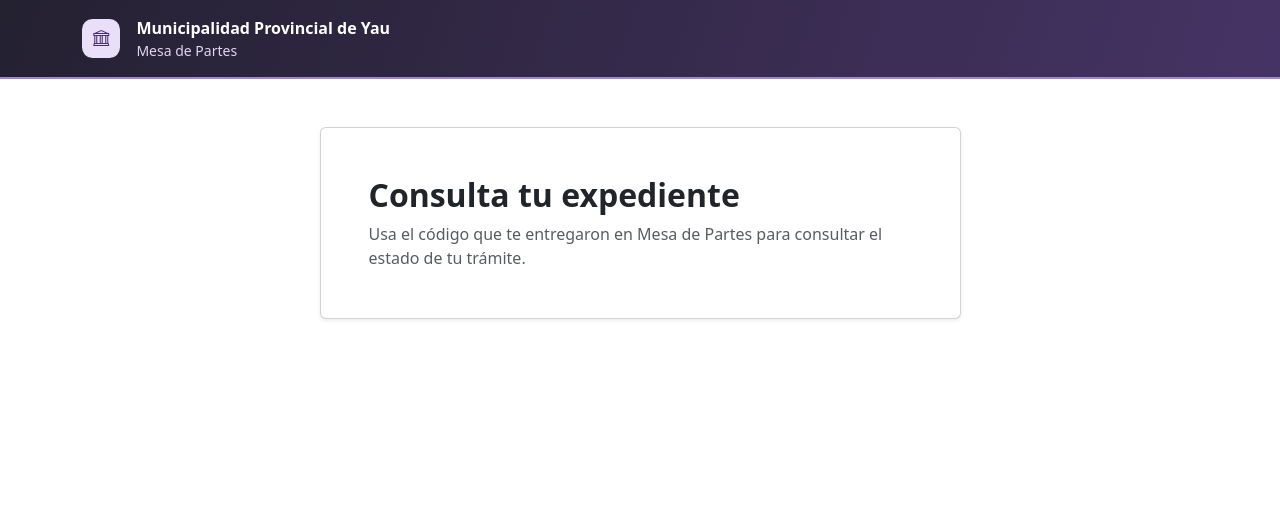
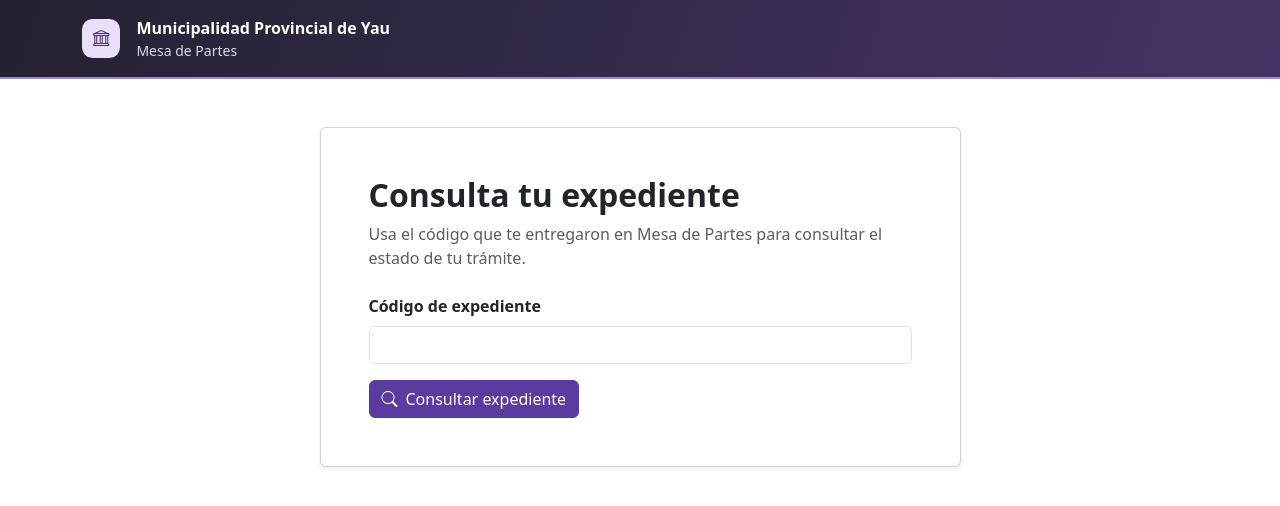
Before and after one commit to poncesangayjorgejesus-design/Municipalidad-gestion-documental, a React (Create React App) app in the folder client/: page / in a window 1280 px wide. Shown: the top 506 px of the page. Built offline with nearby package versions, Linux system fonts and the light colour scheme.

Commit message:
Agregar formulario de consulta de expedientes

```diff
--- a/client/src/App.js
+++ b/client/src/App.js
@@ -1,3 +1,4 @@
+import ConsultaExpediente from './ConsultaExpediente';
 import './estilos.css';
 
 function App() {
@@ -25,6 +26,8 @@ function App() {
                   Usa el código que te entregaron en Mesa de Partes para
                   consultar el estado de tu trámite.
                 </p>
+
+                <ConsultaExpediente />
               </div>
             </section>
           </div>
--- a/client/src/estilos.css
+++ b/client/src/estilos.css
@@ -30,3 +30,9 @@
   --bs-card-border-color: #e0dbe9;
   border-top: 4px solid #8264b6;
 }
+.portada-yau .btn-primary {
+  --bs-btn-bg: #5a3ca0;
+  --bs-btn-border-color: #5a3ca0;
+  --bs-btn-hover-bg: #442a7b;
+  --bs-btn-hover-border-color: #442a7b;
+}
```
